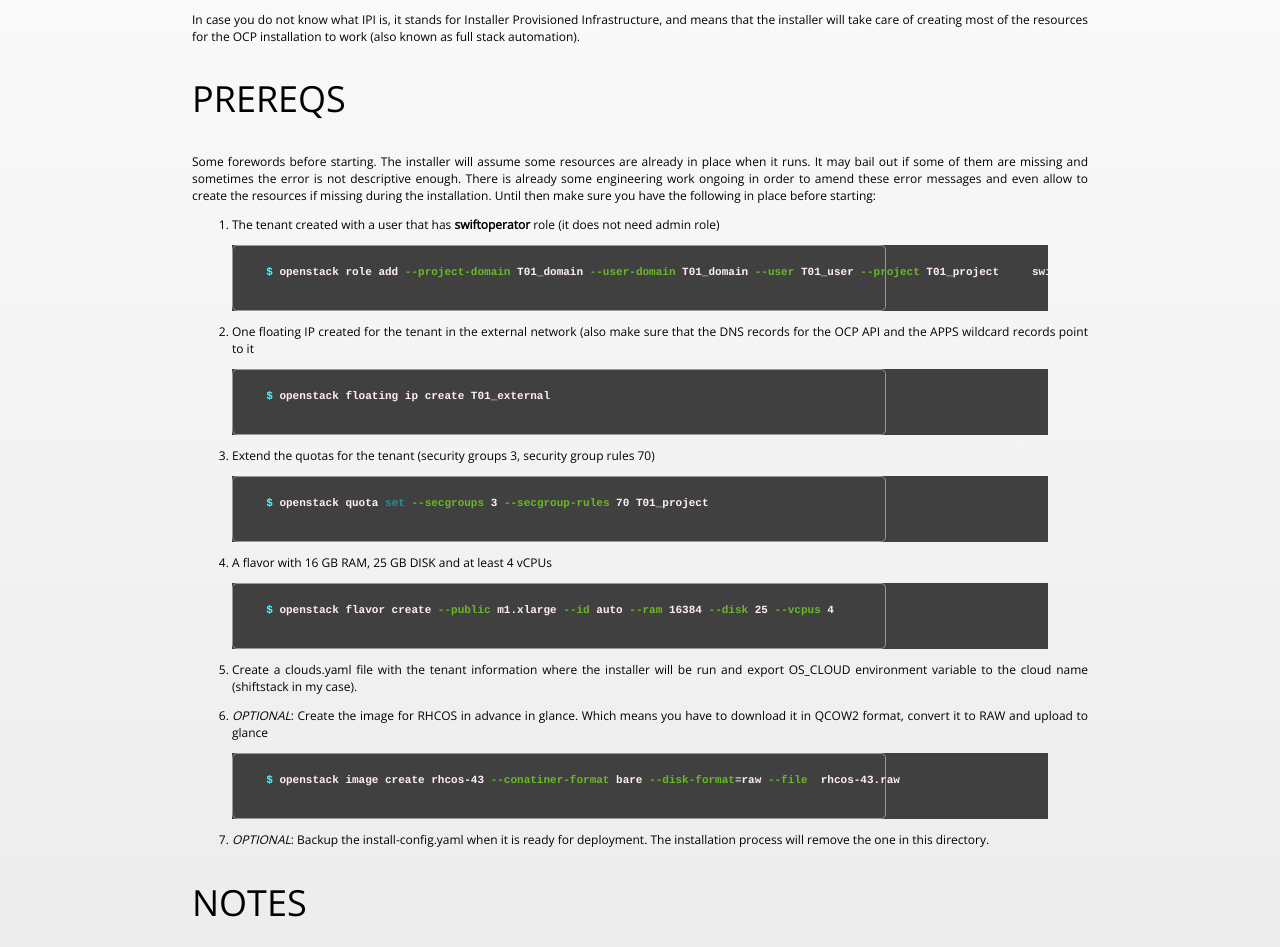
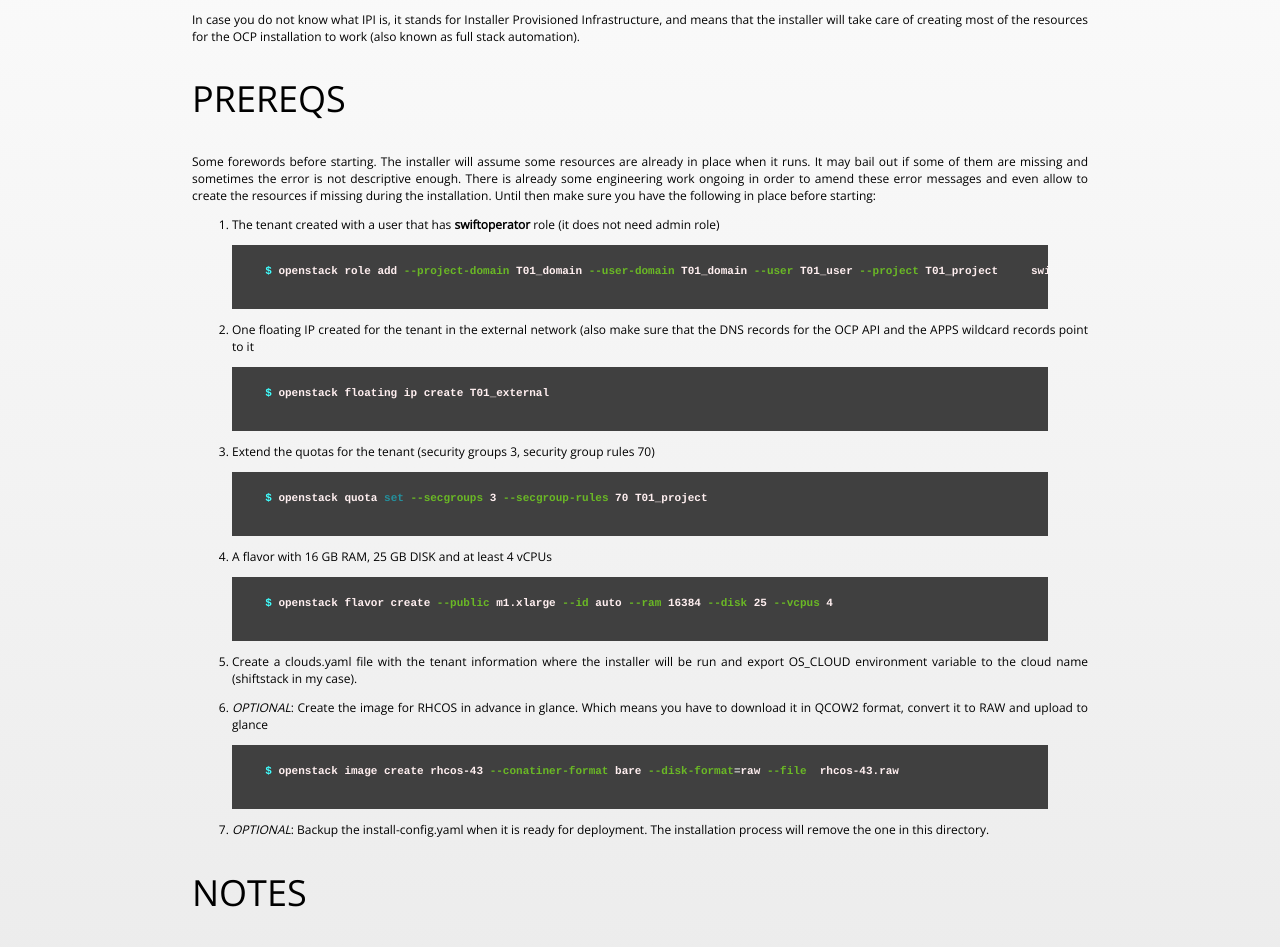
Before and after one commit to mauroseb/mauroseb.github.io, a Jekyll site: the page built from _posts/2020-05-31-OCP43-on-OSP16.md, in a window 1280 px wide. Shown: the part 415-1362 px from the top of the page. Built offline with Jekyll 4.4.1, drawn with Linux system fonts in a browser that asks for light colours.

Commit message:
Update main.css

```diff
--- a/css/main.css
+++ b/css/main.css
@@ -346,7 +346,6 @@
     word-wrap: break-word;
     box-decoration-break: clone;
     border-radius: .3rem;
-    border: 1px solid #999;
     white-space: no-wrap;
     display: block;
 }
```
